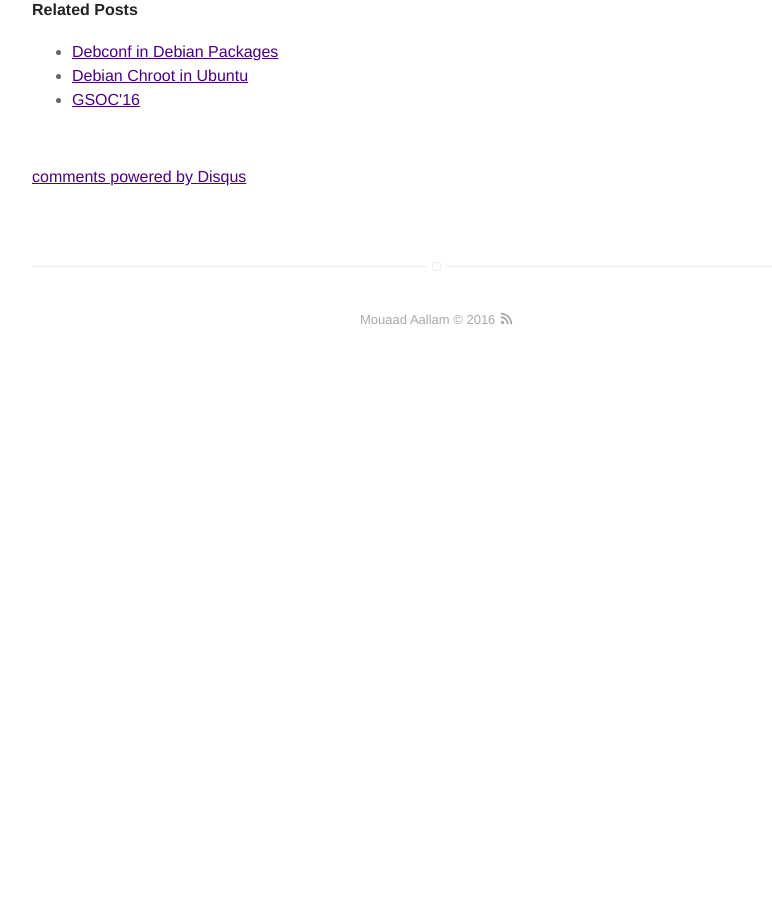
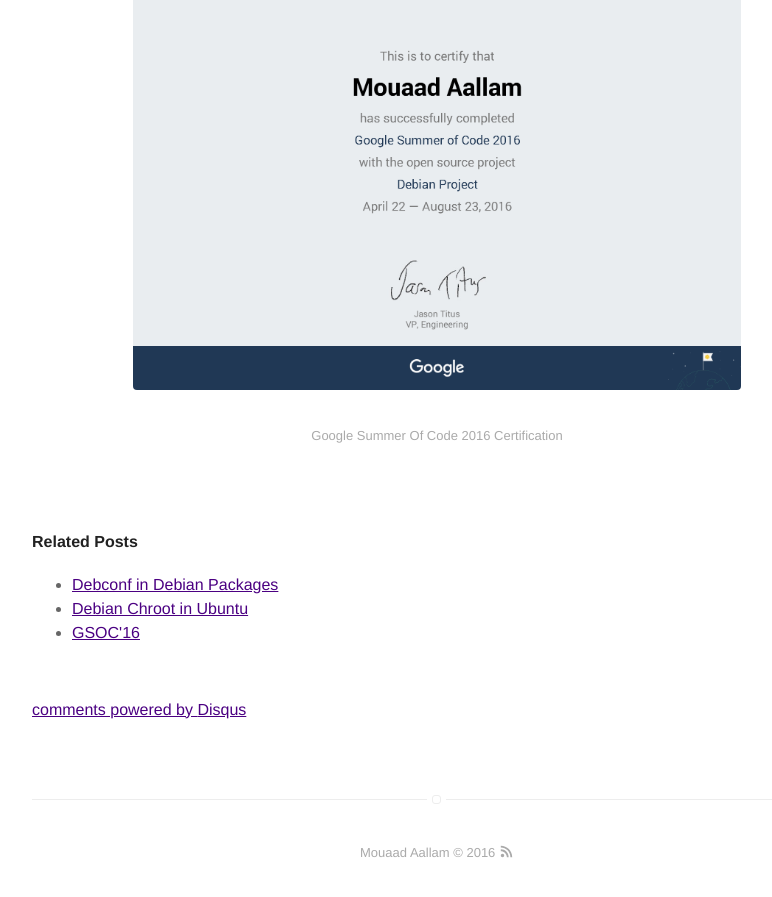
Before and after one commit to aallam/aallam.github.io, a Jekyll site: the page built from _posts/2016-08-30-gsoc16-the-end.md, in a window 1280 px wide and 900 px high, scrolled down 988 px. Shown: the top 897 px of the window, without its empty margins (203-975 px from the left). Built offline with Jekyll 4.4.1, drawn with Linux system fonts in a browser that asks for light colours; comment, search, counter and statistics services are not loaded; before the commit the page ends 1355 px from its top, so only the background shows below that.

Commit message:
update the post: gsoc'16: the end (add certification)

```diff
--- a/_posts/2016-08-30-gsoc16-the-end.md
+++ b/_posts/2016-08-30-gsoc16-the-end.md
@@ -29,6 +29,12 @@
 Regards,<br />
 _Mouaad_
 
+<div class="text-center" markdown="1">
+![GSoC Certificate][4]{:width="75%"}
+<figcaption class="caption">Google Summer Of Code 2016 Certification</figcaption>
+</div>
+
 [1]: {{ site.url }}/assets/images/blog/gsoc.png
 [2]: https://summerofcode.withgoogle.com/projects/#5306001582456832
 [3]: https://wiki.debian.org/MouaadAallam/SummerOfCode2016/
+[4]: {{ site.url }}/assets/images/blog/gsoc_certificate_Mouaad_Aallam.png
```
Also changed, not shown: assets/images/blog/gsoc_certificate_Mouaad_Aallam.png (added).
